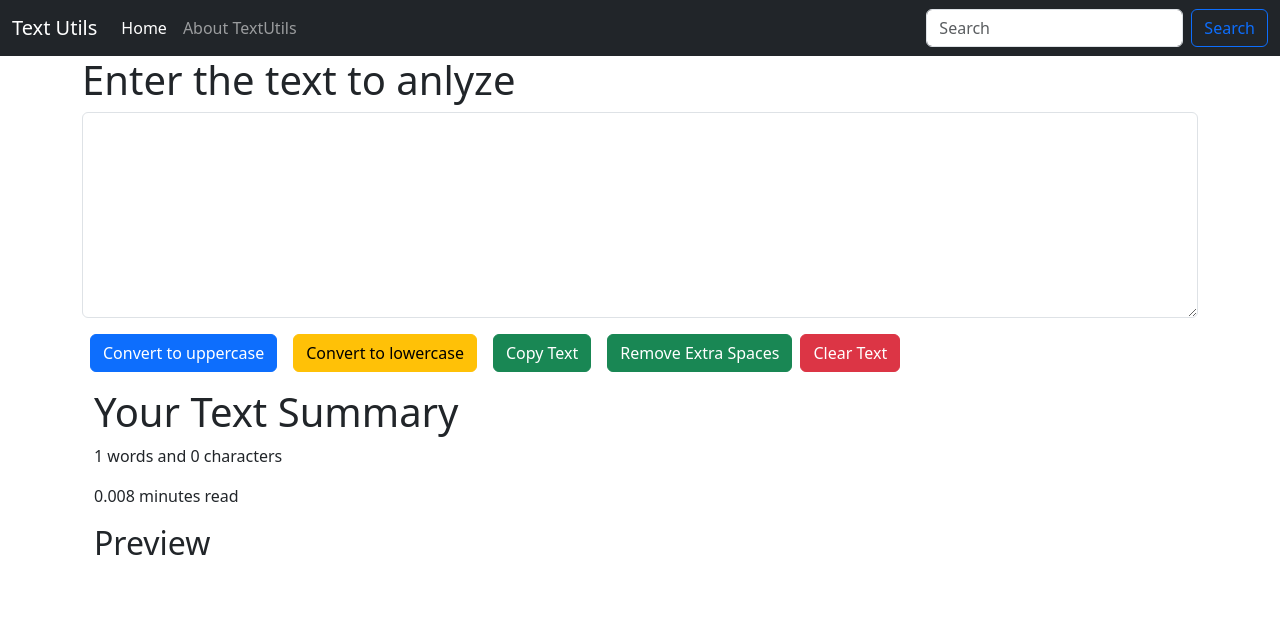
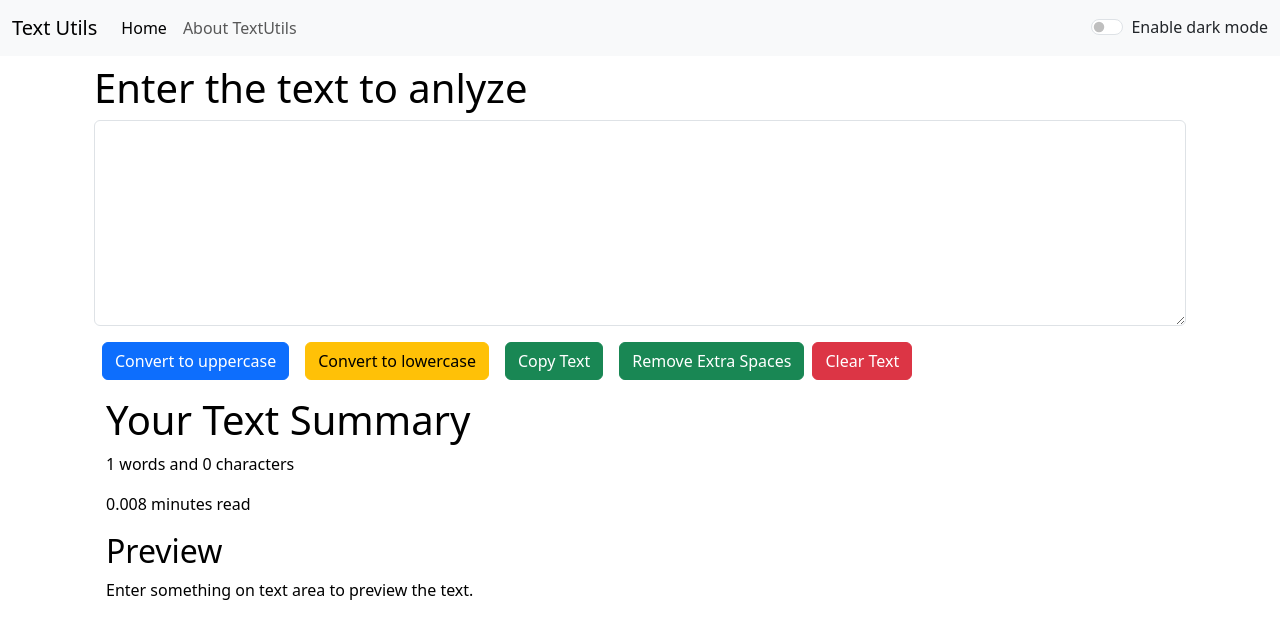
Before and after one commit to sandesh6190/TextUtils, a React (Create React App) app: page / in a window 1280 px wide. Shown: the top 638 px of the page. Built offline with nearby package versions, Linux system fonts and the light colour scheme.

Commit message:
Enhancing Dark Mode

```diff
--- a/src/App.js
+++ b/src/App.js
@@ -1,3 +1,4 @@
+import { useState } from 'react';
 import './App.css';
 // import About from './Components/About';
 import Navbar from './Components/Navbar';
@@ -5,12 +6,25 @@
 
 
 function App() {
+  const toggleMode = ()=> {
+    if(mode === 'light'){
+      setMode('dark');
+      document.body.style.backgroundColor = '#092540';
+    }
+    else{
+      setMode('light');
+      document.body.style.backgroundColor = 'white';
+    }
+  }
+  const [mode, setMode] = useState('light');
+
   return (
     <>
-    <Navbar title="Text Utils" aboutText="About TextUtils" />
-    {/* <Navbar /> */}
+    <Navbar title="Text Utils" mode={mode} toggleMode={toggleMode} aboutText="About TextUtils" />
+
+    {/* toggleMode is passed only to call from navbar.js */}
     <div className='container'>
-    <TextForm heading="Enter the text to anlyze"/>
+    <TextForm mode={mode} heading="Enter the text to anlyze"/>
     {/* <About /> */}
     </div>
 </>
--- a/src/Components/Navbar.js
+++ b/src/Components/Navbar.js
@@ -4,7 +4,7 @@
 
 export default function Navbar(props) {
   return (
-    <nav className="navbar navbar-expand-lg navbar-dark bg-dark">
+    <nav className={`navbar navbar-expand-lg navbar-${props.mode} bg-${props.mode}`}>
   <div className="container-fluid">
     <a className="navbar-brand" href="/">{props.title}</a>
     <button className="navbar-toggler" type="button" data-bs-toggle="collapse" data-bs-target="#navbarSupportedContent" aria-controls="navbarSupportedContent" aria-expanded="false" aria-label="Toggle navigation">
@@ -19,10 +19,14 @@
           <a className="nav-link" href="/">{props.aboutText}</a>
         </li>
       </ul>
-      <form className="d-flex" role="search">
+      {/* <form className="d-flex" role="search">
         <input className="form-control me-2" type="search" placeholder="Search" aria-label="Search"/>
         <button className="btn btn-outline-primary" type="submit">Search</button>
-      </form>
+      </form> */}
+      <div className={`form-check form-switch text-${props.mode==='light'?'dark':'light'}`}>
+        <input className="form-check-input" onClick={props.toggleMode} type="checkbox" id="flexSwitchCheckDefault" />
+        <label className="form-check-label" htmlFor="flexSwitchCheckDefault">Enable dark mode</label>
+      </div>
     </div>
   </div>
 </nav>
--- a/src/Components/TextForm.js
+++ b/src/Components/TextForm.js
@@ -36,10 +36,11 @@
   const [text, setText] = useState('');
 
   return (
-    <div>
+    <>
+    <div className="container my-2" style={{color: props.mode==='light'?'black':'white'}}>
         <h1>{props.heading}</h1>
         <div className="mb-3">
-        <textarea className="form-control" value={text} onChange={handleOnChange} id="myBox" rows="8"></textarea>
+        <textarea className="form-control" style = {{backgroundColor: props.mode==='light'?'white':'#092540', color: props.mode==='light'?'black':'white'}} value={text} onChange={handleOnChange} id="myBox" rows="8"></textarea>
         </div>
         <button className='btn btn-primary mx-2' onClick={handleUpClick}>Convert to uppercase</button>
         <button className='btn btn-warning mx-2' onClick={handleLwClick}>Convert to lowercase</button>
@@ -53,9 +54,9 @@
           <p> {text.split(" ").length} words and {text.length} characters</p>
           <p>{0.008 * text.split(" ").length} minutes read</p>
           <h2>Preview</h2>
-          <p>{text}</p>
+          <p>{text===''?"Enter something on text area to preview the text.":text}</p>
         </div>
     </div>
-
+    </>
   );
 }
```
